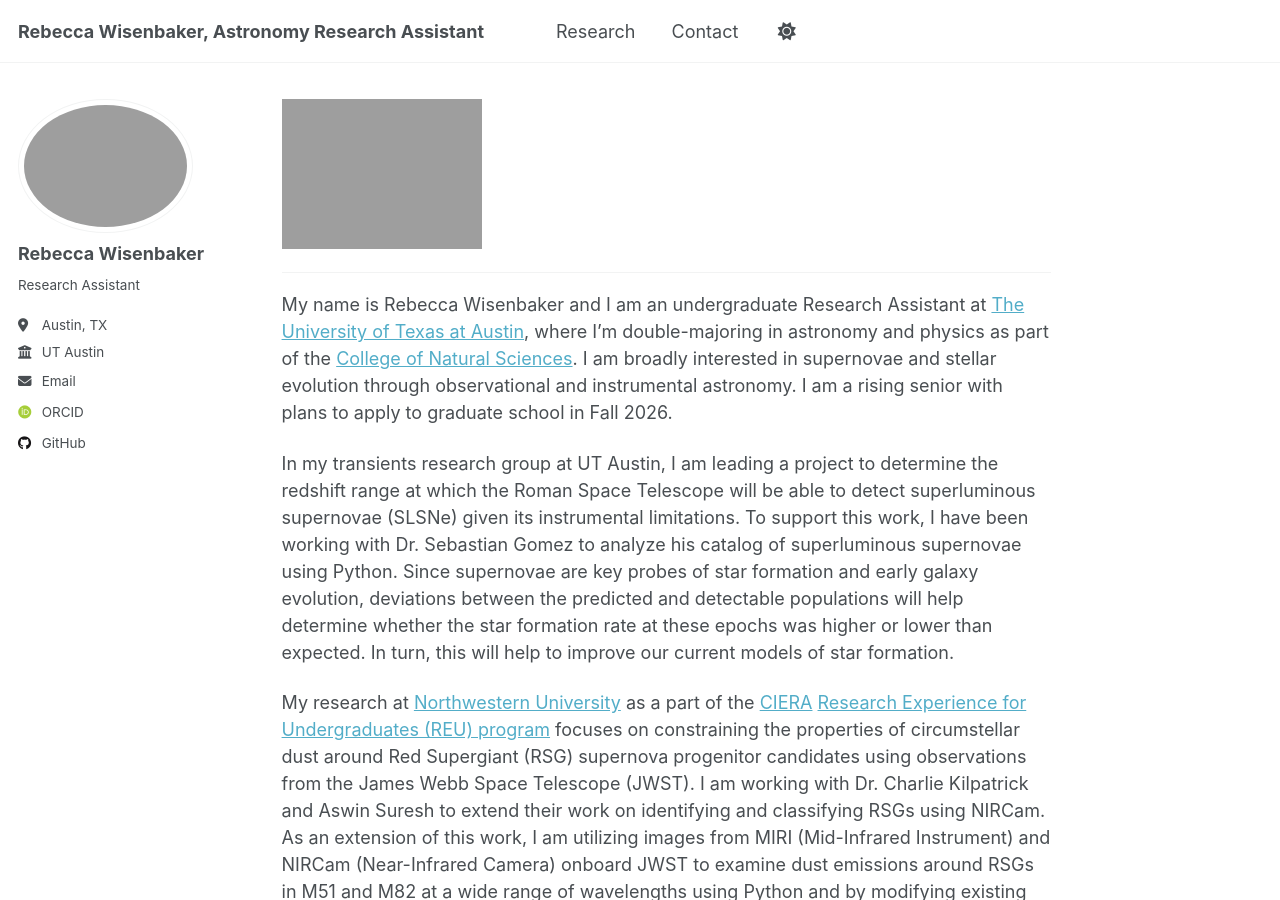
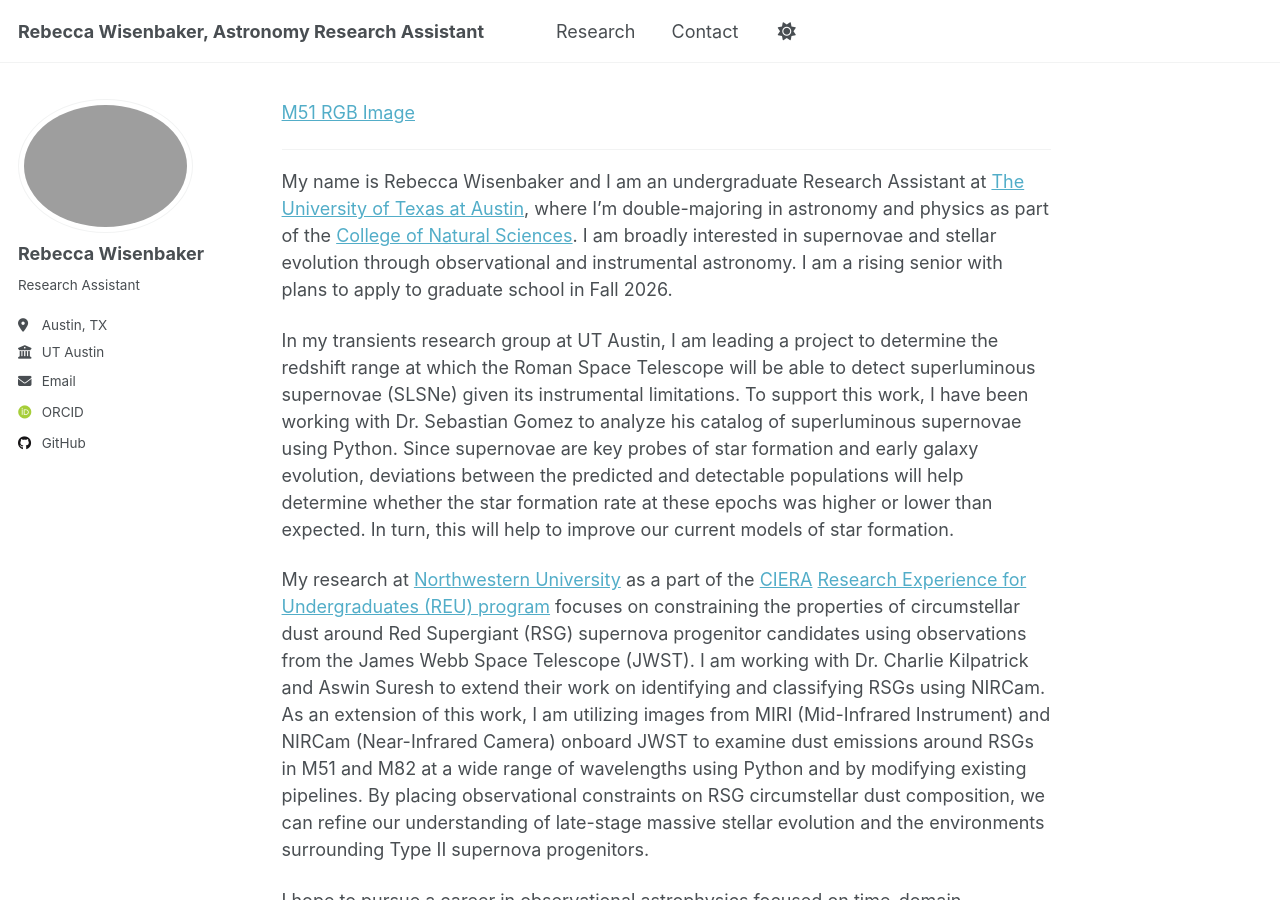
Before and after one commit to rebeccalw87/rebeccalw87.github.io, a Jekyll site: the page built from _pages/about.md, in a window 1280 px wide and 900 px high. Built offline with Jekyll 4.4.1, drawn with Linux system fonts in a browser that asks for light colours; some web fonts are replaced; a script that is not in the unit is left out.

Commit message:
Update about.md

```diff
--- a/_pages/about.md
+++ b/_pages/about.md
@@ -8,7 +8,7 @@ redirect_from:
 
 {% include base_path %}
 
-![M51 RGB Image]({{ base_path }}/images/M51_RGB.png){:width="200"}
+[M51 RGB Image]({{ base_path }}/images/M51_RGB.png){:width="1000"}
 
 ---------
 
@@ -17,7 +17,8 @@ My name is Rebecca Wisenbaker and I am an undergraduate Research Assistant at [T
 In my transients research group at UT Austin, I am leading a project to determine the redshift range at which the Roman Space Telescope will be able to detect superluminous supernovae (SLSNe) given its instrumental limitations. To support this work, I have been working with Dr. Sebastian Gomez to analyze his catalog of superluminous supernovae using Python.
 Since supernovae are key probes of star formation and early galaxy evolution, deviations between the predicted and detectable populations will help determine whether the star formation rate at these epochs was higher or lower than expected. In turn, this will help to improve our current models of star formation.
 
-My research at [Northwestern University](https://Northwestern.edu) as a part of the [CIERA](https://ciera.northwestern.edu) [Research Experience for Undergraduates (REU) program](https://sites.northwestern.edu/cierareu/) focuses on constraining the properties of circumstellar dust around Red Supergiant (RSG) supernova progenitor candidates using observations from the James Webb Space Telescope (JWST). I am working with Dr. Charlie Kilpatrick and Aswin Suresh to extend their work on identifying and classifying RSGs using NIRCam. As an extension of this work, I am utilizing images from MIRI (Mid-Infrared Instrument) and NIRCam (Near-Infrared Camera) onboard JWST to examine dust emissions around RSGs in M51 and M82 at a wide range of wavelengths using Python and by modifying existing pipelines.
+My research at [Northwestern University](https://Northwestern.edu) as a part of the [CIERA](https://ciera.northwestern.edu) [Research Experience for Undergraduates (REU) program](https://sites.northwestern.edu/cierareu/) focuses on constraining the properties of circumstellar dust around Red Supergiant (RSG) supernova progenitor candidates using observations from the James Webb Space Telescope (JWST). I am working with Dr. Charlie Kilpatrick and Aswin Suresh to extend their work on identifying and classifying RSGs using NIRCam.
+As an extension of this work, I am utilizing images from MIRI (Mid-Infrared Instrument) and NIRCam (Near-Infrared Camera) onboard JWST to examine dust emissions around RSGs in M51 and M82 at a wide range of wavelengths using Python and by modifying existing pipelines.
 By placing observational constraints on RSG circumstellar dust composition, we can refine our understanding of late-stage massive stellar evolution and the environments surrounding Type II supernova progenitors.
 
 I hope to pursue a career in observational astrophysics focused on time-domain astronomy and stellar evolution.
```
